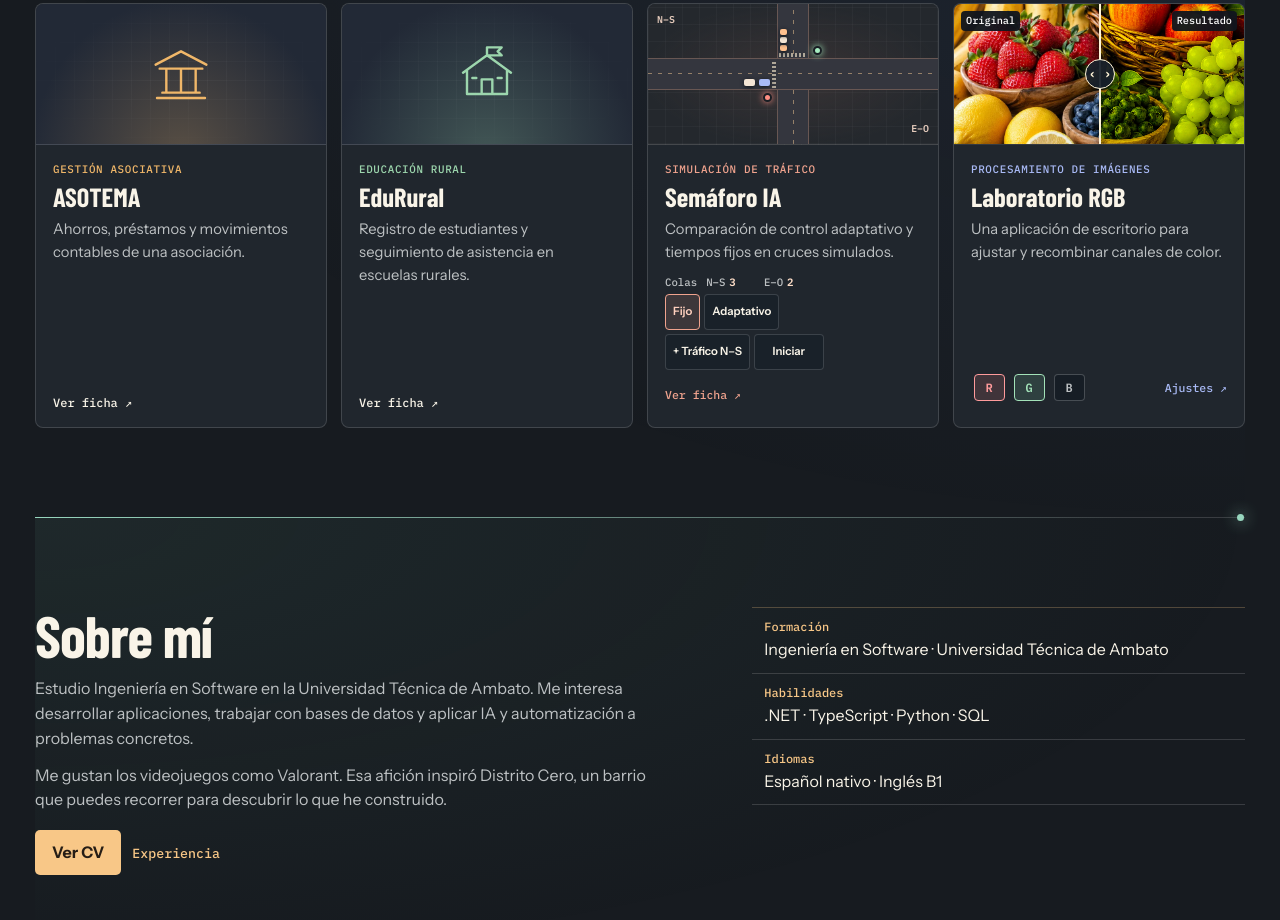
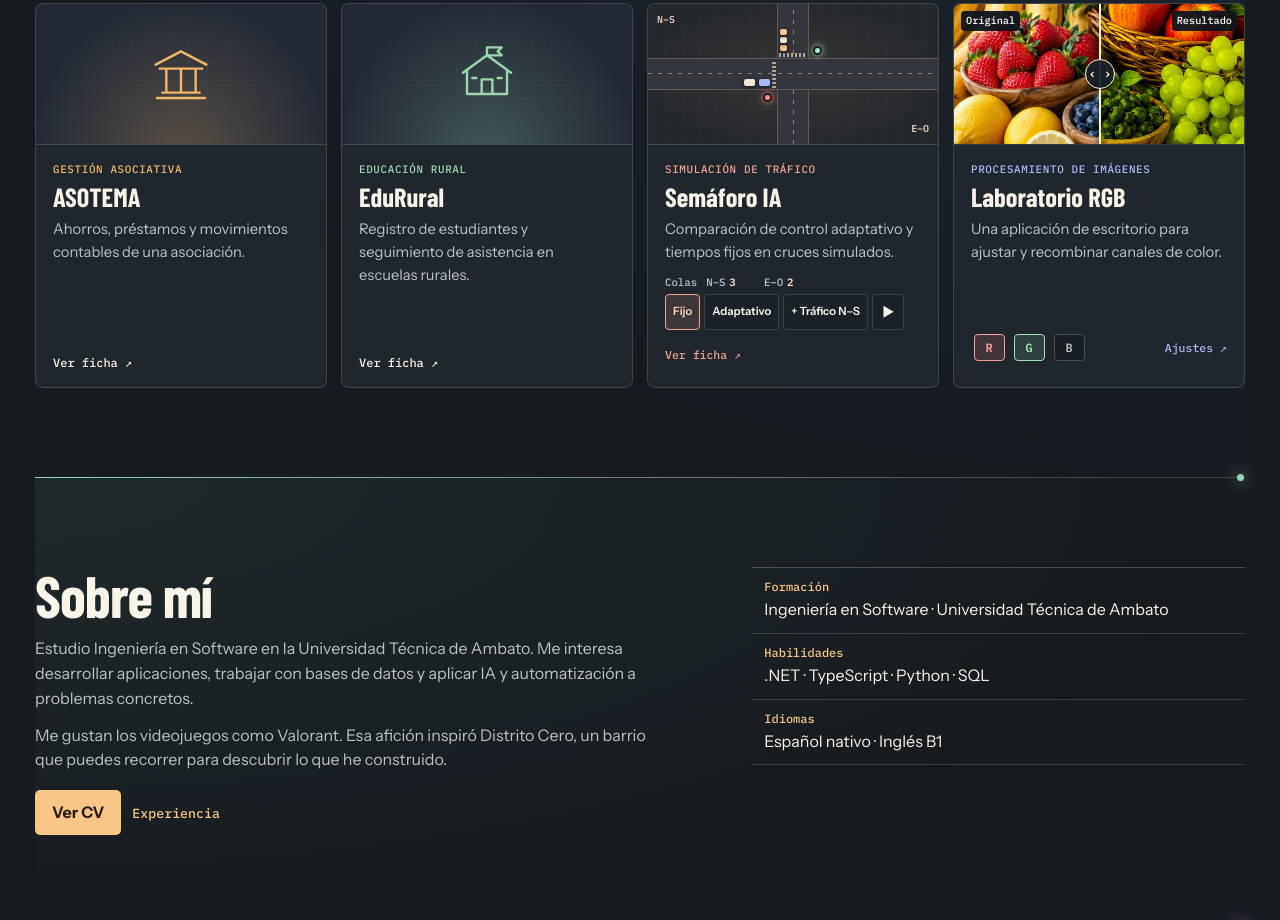
Before and after one commit to Diego200509/diego200509.github.io, a plain HTML site: page index.html in a window 1280 px wide. Shown: the part 1402-2322 px from the top of the page. Drawn offline with nearby package versions, Linux system fonts and the light colour scheme; a web font is replaced by a local one.

Commit message:
Alinea los controles del semáforo en una fila

```diff
--- a/index.html
+++ b/index.html
@@ -128,16 +128,25 @@
                 <span class="traffic-stat"><span>N–S</span> <b id="traffic-count-vertical">3</b></span>
                 <span class="traffic-stat"><span data-t="trafficEastWest">E–O</span> <b id="traffic-count-horizontal">2</b></span>
               </div>
+              <div class="traffic-toolbar">
                 <div class="traffic-modes" role="group" aria-label="Modo del semáforo" data-aria="trafficMode">
                   <button type="button" data-traffic-mode="fixed" aria-pressed="true" data-t="trafficFixed" disabled>Fijo</button>
-                <button type="button" data-traffic-mode="adaptive" aria-pressed="false" data-t="trafficAdaptive" disabled>Adaptativo</button>
+                  <button type="button" data-traffic-mode="adaptive" aria-pressed="false" aria-label="Adaptativo" data-aria="trafficAdaptive" disabled>
+                    <span class="traffic-mode-full" data-t="trafficAdaptive">Adaptativo</span>
+                    <span class="traffic-mode-short" aria-hidden="true">Adapt.</span>
+                  </button>
                 </div>
                 <div class="traffic-actions">
-                <button type="button" id="traffic-demand" aria-pressed="false" data-aria="trafficDemandLabel" data-t="trafficDemand" disabled>+ Tráfico N–S</button>
-                <button type="button" id="traffic-play" disabled>
+                  <button type="button" id="traffic-demand" aria-pressed="false" aria-label="Más tráfico norte-sur" data-aria="trafficDemandLabel" disabled>
+                    <span class="traffic-demand-label" data-t="trafficDemand">+ Tráfico N–S</span>
+                    <span class="traffic-demand-icon" aria-hidden="true">+</span>
+                  </button>
+                  <button type="button" id="traffic-play" data-running="false" disabled>
                     <span class="traffic-play-size" aria-hidden="true" data-t="trafficResume">Continuar</span>
                     <span id="traffic-play-label" data-t="trafficPlay">Iniciar</span>
+                    <span class="traffic-play-icon" aria-hidden="true"></span>
                   </button>
+                </div>
               </div>
               <p class="sr-only" id="traffic-phase"><span data-t="trafficGreenNorth">Verde norte–sur</span><span data-t="trafficGreenEast" hidden>Verde este–oeste</span><span data-t="trafficAllRed" hidden>Rojo en ambas vías</span></p>
             </div>
--- a/traffic-demo.css
+++ b/traffic-demo.css
@@ -175,24 +175,23 @@
 .traffic-card h3 { font: 700 1.65rem/1 var(--display); }
 
 .traffic-controls {
-  display: flex;
-  align-items: center;
-  flex-wrap: wrap;
-  gap: 4px 7px;
+  container-type: inline-size;
+  display: grid;
+  gap: 4px;
   margin-top: 3px;
 }
 
 .traffic-stats,
+.traffic-toolbar,
 .traffic-modes,
 .traffic-actions {
   display: flex;
   align-items: center;
-  flex-wrap: wrap;
   gap: 4px;
 }
 
 .traffic-stats {
-  flex-basis: 100%;
+  flex-wrap: wrap;
   gap: 4px 9px;
   font: 500 .67rem/1.4 var(--mono);
 }
@@ -235,19 +234,78 @@
   color: #ffd0be;
 }
 
-#traffic-play {
+#traffic-play,
+#traffic-demand {
   display: grid;
   place-items: center;
 }
 
-#traffic-play > span {
-  grid-area: 1 / 1;
+.traffic-toolbar button span {
   color: inherit;
   font: inherit;
 }
 
+#traffic-play > span {
+  grid-area: 1 / 1;
+}
+
 .traffic-play-size {
   visibility: hidden;
+}
+
+.traffic-mode-short,
+.traffic-demand-icon,
+.traffic-play-icon {
+  display: none;
+}
+
+.traffic-play-icon {
+  width: 11px;
+  height: 12px;
+  background: currentColor;
+  clip-path: polygon(8% 0, 100% 50%, 8% 100%);
+}
+
+#traffic-play[data-running="true"] .traffic-play-icon {
+  background: linear-gradient(90deg, currentColor 0 34%, transparent 34% 66%, currentColor 66%);
+  clip-path: none;
+}
+
+@container (max-width: 264px) {
+  #traffic-play {
+    position: relative;
+    min-width: 32px;
+  }
+
+  #traffic-play-label {
+    position: absolute;
+    width: 1px;
+    height: 1px;
+    overflow: hidden;
+    clip-path: inset(50%);
+  }
+
+  .traffic-play-size { display: none; }
+  .traffic-play-icon { display: block; }
+}
+
+@container (max-width: 220px) {
+  #traffic-demand { min-width: 32px; }
+  .traffic-demand-label { display: none; }
+  .traffic-demand-icon { display: block; }
+  #traffic-demand .traffic-demand-icon { font-size: 1.05rem; }
+}
+
+@container (max-width: 156px) {
+  .traffic-toolbar,
+  .traffic-modes,
+  .traffic-actions { gap: 3px; }
+  .traffic-toolbar button { padding-inline: 3px; }
+  .traffic-mode-full { display: none; }
+  .traffic-mode-short { display: inline; }
+
+  #traffic-demand,
+  #traffic-play { min-width: 24px; }
 }
 
 .traffic-details {
--- a/traffic-demo.js
+++ b/traffic-demo.js
@@ -92,6 +92,7 @@ function render(passing = null) {
   }
 
   const key = running ? "trafficPause" : simulation.tick ? "trafficResume" : "trafficPlay";
+  play.dataset.running = String(running);
   playLabel.dataset.t = key;
   playLabel.textContent = translations[document.documentElement.lang][key];
 }
```
Lines whose indentation alone changed are shown as unchanged.
